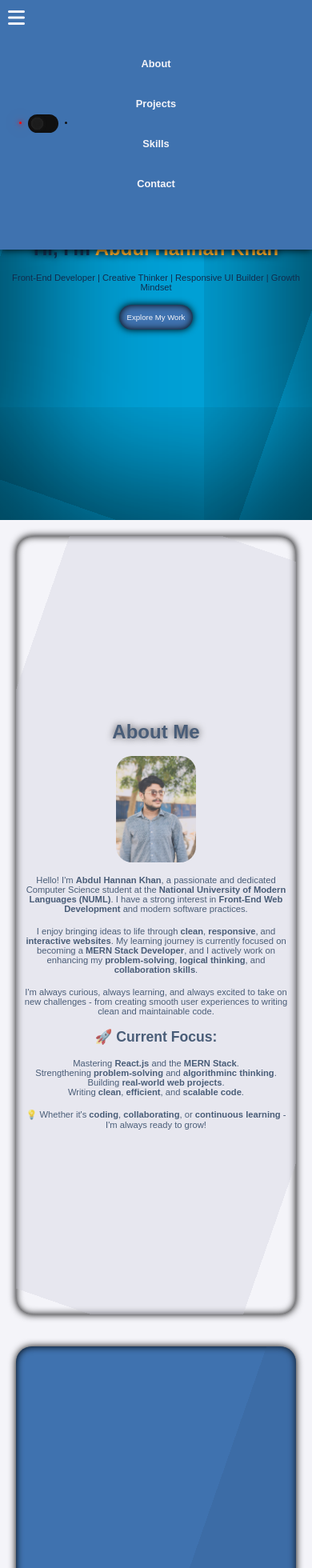
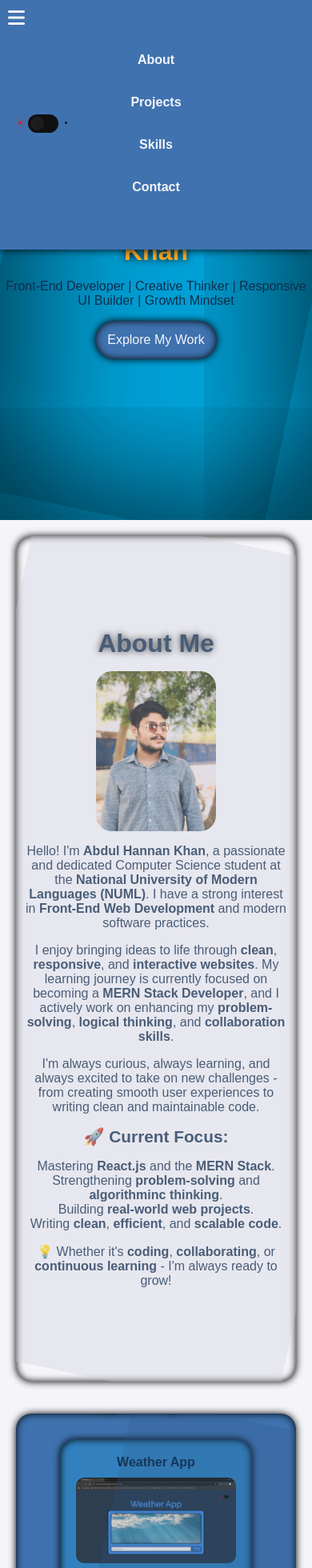
Before and after one commit to Hannankhan203/My-React-Portfolio, a React (Create React App) app: page / in a window 390 px wide. Shown: the top 1960 px of the page at 80% size. Built offline with nearby package versions, Linux system fonts and the light colour scheme.

Commit message:
Fixed some parts of UI

```diff
--- a/src/App.css
+++ b/src/App.css
@@ -546,7 +546,7 @@ label input:checked ~ .botn {
 }
 
 .translating-Navbar {
-  transform: translateY(-80%);
+  transform: translateY(-81%);
   transition: 0.5s;
 }
 
@@ -556,7 +556,7 @@ label input:checked ~ .botn {
 }
 
 .translating-checkbox {
-  transform: translateY(-1000%);
+  transform: translateY(-1500%);
   transition: 0.5s;
 }
 
@@ -566,7 +566,7 @@ label input:checked ~ .botn {
 }
 
 /* Responsive Styling (Mobile) */
-@media screen and (max-width: 576px) {
+@media screen and (max-width: 600px) {
   /* Navbar Styling */
   #Navbar {
     height: 37vh;
@@ -575,7 +575,7 @@ label input:checked ~ .botn {
   .nav-options {
     flex-direction: column;
     gap: 2rem;
-    font-size: 0.8rem;
+    font-size: 1rem;
   }
   .menu {
     position: fixed;
@@ -593,7 +593,7 @@ label input:checked ~ .botn {
 
   .menu-position {
     position: fixed;
-    top: 84%;
+    top: 85%;
     left: 10px;
   }
 
@@ -613,23 +613,23 @@ label input:checked ~ .botn {
   }
 
   .hero-heading {
-    font-size: 1.5rem;
+    font-size: 2rem;
     text-align: center;
     text-shadow: 0 0 10px #000;
     z-index: 1;
   }
 
   .hero-p {
-    font-size: 0.7rem;
+    font-size: 1rem;
     text-align: center;
   }
 
   .explore-btn {
-    font-size: 0.6rem;
+    font-size: 1rem;
   }
 
   .explore-btn a {
-    padding: 10px;
+    padding: 15px;
   }
 
   /* Custom Checkbox Styling */
@@ -680,7 +680,7 @@ label input:checked ~ .botn {
 
   /* About Section Styling */
   #About {
-    height: 120vh;
+    height: 130vh;
   }
 
   .about-section {
@@ -688,33 +688,31 @@ label input:checked ~ .botn {
   }
 
   .about-heading {
-    font-size: 1.5rem;
+    font-size: 2rem;
   }
 
   .profile-image {
-    width: 100px;
+    width: 150px;
   }
 
   .about-p {
-    font-size: 0.7rem;
+    font-size: 1rem;
   }
 
   .about-sub-heading {
-    font-size: 1.1rem;
+    font-size: 1.3rem;
   }
 
   .about-focus {
-    font-size: 0.7rem;
+    font-size: 1rem;
   }
 
   #Projects {
-    /* border: 2px solid black; */
-    padding: 20px;
-    height: 225vh;
+    height: 170vh;
   }
 
   .projects-heading {
-    font-size: 1.5rem;
+    font-size: 2rem;
   }
 
   .projects {
@@ -723,38 +721,37 @@ label input:checked ~ .botn {
 
   .pro-head,
   .pro-tech {
-    font-size: 0.7rem;
+    font-size: 1rem;
   }
 
   .pro-img {
-    width: 150px;
+    width: 200px;
   }
 
   .view-btn {
-    font-size: 0.7rem;
+    font-size: 1rem;
   }
 
   .view-btn a {
-    padding: 8px;
+    padding: 8px 15px;
   }
 
   /* Skills Styling*/
   #Skills {
-    padding: 20px;
-    height: 45vh;
+    height: 50vh;
   }
 
   .skills-heading {
-    font-size: 1.5rem;
+    font-size: 2rem;
   }
 
   .skill-list {
-    font-size: 0.7rem;
+    font-size: 1rem;
   }
 
   /* Contact Section (Footer) Styling */
   #Contact {
-    height: 45vh;
+    height: 50vh;
   }
 
   .upper-section {
@@ -765,23 +762,28 @@ label input:checked ~ .botn {
     gap: 1rem;
   }
 
+  .contact-section::before {
+    width: 100%;
+    height: 100%;
+  }
+
   .contact-heading {
-    font-size: 1.5rem;
+    font-size: 2rem;
   }
 
   .contact-p,
   .mail,
   .phone {
-    font-size: 0.7rem;
+    font-size: 1rem;
   }
 
   .socials {
-    font-size: 1.5rem;
+    font-size: 2rem;
     gap: 2rem;
   }
 
   .copyright {
-    font-size: 0.7rem;
+    font-size: 1rem;
     height: 8vh;
   }
 }
--- a/src/components/Navbar.jsx
+++ b/src/components/Navbar.jsx
@@ -1,13 +1,13 @@
 import React, { useState, useEffect } from "react";
 
 function Navbar({ darkMode, setCheckboxTranslate }) {
-  const [isMobile, setIsMobile] = useState(window.innerWidth <= 576);
+  const [isMobile, setIsMobile] = useState(window.innerWidth <= 600);
   const [navTranslate, setNavTranslate] = useState(false);
   const [menuPosition, setMenuPosition] = useState(false);
   const [navOptionsTranslate, setNavOptionsTranslate] = useState(false);
 
   useEffect(() => {
-    const mediaQuery = window.matchMedia(`(max-width: 576px)`);
+    const mediaQuery = window.matchMedia(`(max-width: 600px)`);
 
     const handleResize = () => setIsMobile(mediaQuery.matches);
 
```
